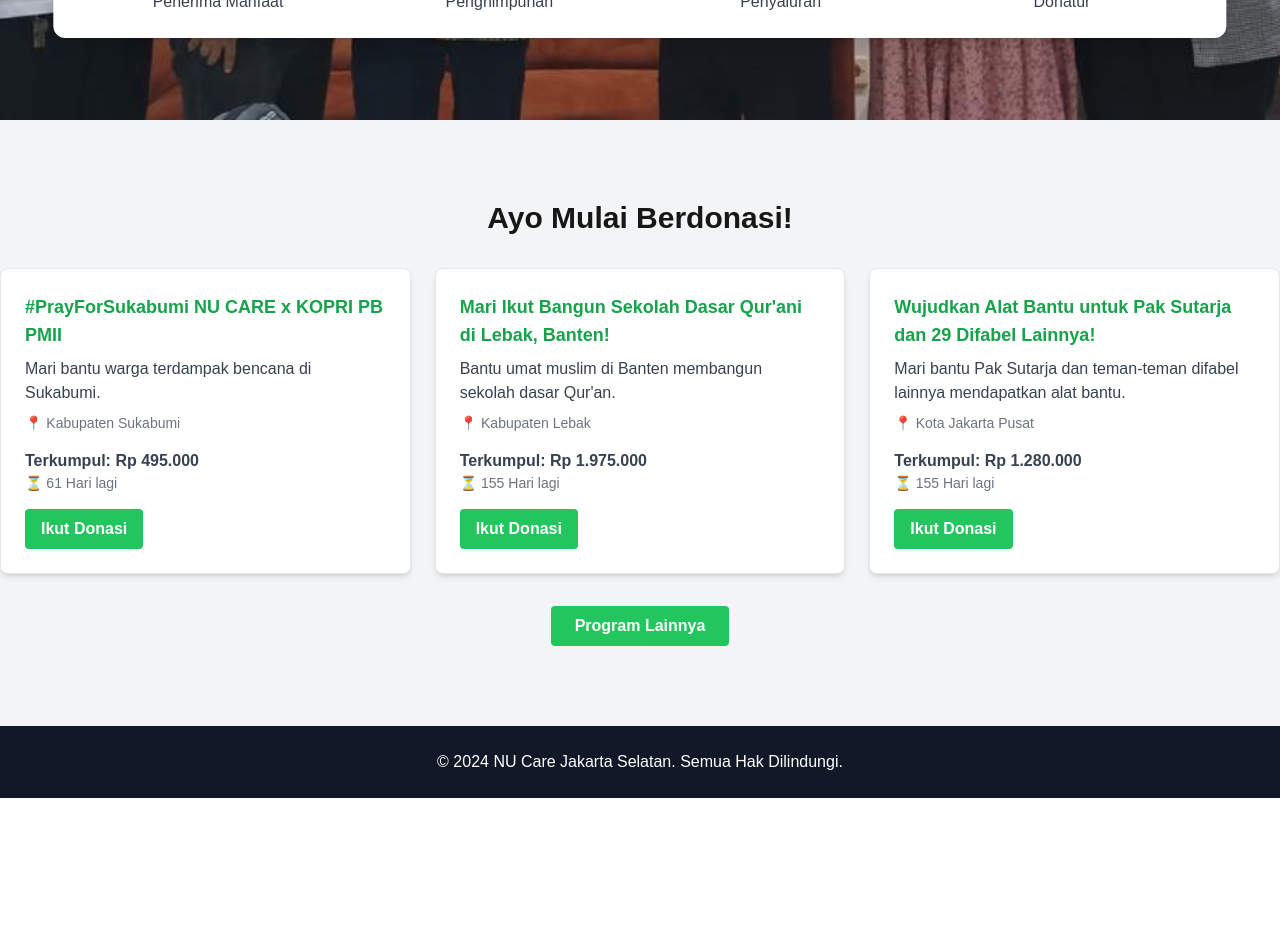
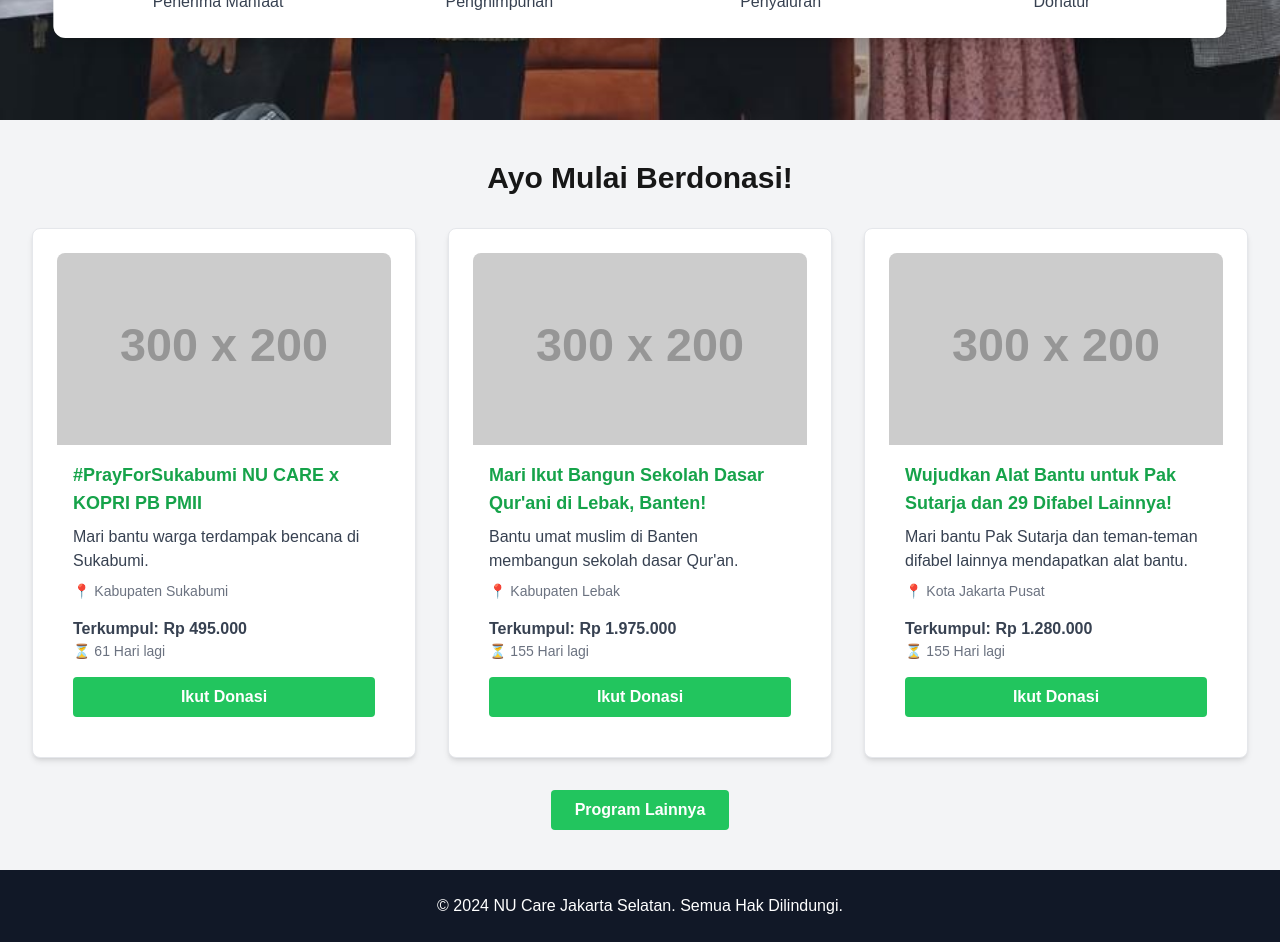
Before and after one commit to akhdanrgya/NuCare-Jaksel, a Next.js app: page / in a window 1280 px wide. Shown: the part 740-1682 px from the top of the page. Before the commit the page ends 1538 px from the top, so only its background shows below. Built offline with nearby package versions, Linux system fonts and the light colour scheme.

Commit message:
Update hover

```diff
--- a/components/DonasiCard.tsx
+++ b/components/DonasiCard.tsx
@@ -2,16 +2,22 @@ import { donations } from "../data/donations";
 
 const DonasiCards: React.FC = () => {
   return (
-    <section className="py-20 bg-gray-100">
-      <div className="container mx-auto text-center mb-8">
+    <section className="py-10 bg-gray-100">
+      <div className="container mx-auto px-4 sm:px-6 lg:px-8 text-center mb-8">
         <h2 className="text-3xl font-bold">Ayo Mulai Berdonasi!</h2>
       </div>
-      <div className="container mx-auto grid grid-cols-1 sm:grid-cols-2 lg:grid-cols-3 gap-6">
+      <div className="container mx-auto px-4 sm:px-6 lg:px-8 grid grid-cols-1 sm:grid-cols-2 lg:grid-cols-3 gap-8">
         {donations.map((donasi, idx) => (
           <div
             key={idx}
-            className="bg-white p-6 rounded-lg shadow-md border border-gray-200"
+            className="bg-white p-6 rounded-lg shadow-md border border-gray-200 transition transform hover:-translate-y-2 hover:shadow-lg"
           >
+            <img
+              src={donasi.image}
+              alt={donasi.title}
+              className="w-full h-48 object-cover rounded-t-lg"
+            />
+            <div className="p-4">
               <h3 className="text-lg font-semibold text-green-600 mb-2">
                 {donasi.title}
               </h3>
@@ -25,13 +31,14 @@ const DonasiCards: React.FC = () => {
               <p className="text-sm text-gray-500 mb-4">
                 ⏳ {donasi.daysLeft} Hari lagi
               </p>
-            <button className="bg-green-500 hover:bg-green-600 text-white font-bold py-2 px-4 rounded">
+              <button className="bg-green-500 hover:bg-green-600 text-white font-bold py-2 px-4 rounded w-full">
                 Ikut Donasi
               </button>
             </div>
+          </div>
         ))}
       </div>
-      <div className="container mx-auto text-center mt-8">
+      <div className="container mx-auto px-4 sm:px-6 lg:px-8 text-center mt-8">
         <button className="bg-green-500 hover:bg-green-600 text-white font-bold py-2 px-6 rounded">
           Program Lainnya
         </button>
--- a/data/donations.ts
+++ b/data/donations.ts
@@ -4,6 +4,7 @@ export type Donasi = {
   location: string;
   collected: number;
   daysLeft: number;
+  image: string;
 };
 
 export const donations: Donasi[] = [
@@ -13,6 +14,7 @@ export type Donasi = {
     location: "Kabupaten Sukabumi",
     collected: 495000,
     daysLeft: 61,
+    image: "https://via.placeholder.com/300x200", // Ganti dengan URL gambar asli
   },
   {
     title: "Mari Ikut Bangun Sekolah Dasar Qur'ani di Lebak, Banten!",
@@ -21,6 +23,7 @@ export type Donasi = {
     location: "Kabupaten Lebak",
     collected: 1975000,
     daysLeft: 155,
+    image: "https://via.placeholder.com/300x200", // Ganti dengan URL gambar asli
   },
   {
     title: "Wujudkan Alat Bantu untuk Pak Sutarja dan 29 Difabel Lainnya!",
@@ -29,5 +32,6 @@ export type Donasi = {
     location: "Kota Jakarta Pusat",
     collected: 1280000,
     daysLeft: 155,
+    image: "https://via.placeholder.com/300x200", // Ganti dengan URL gambar asli
   },
 ];
```
Lines whose indentation alone changed are shown as unchanged.
